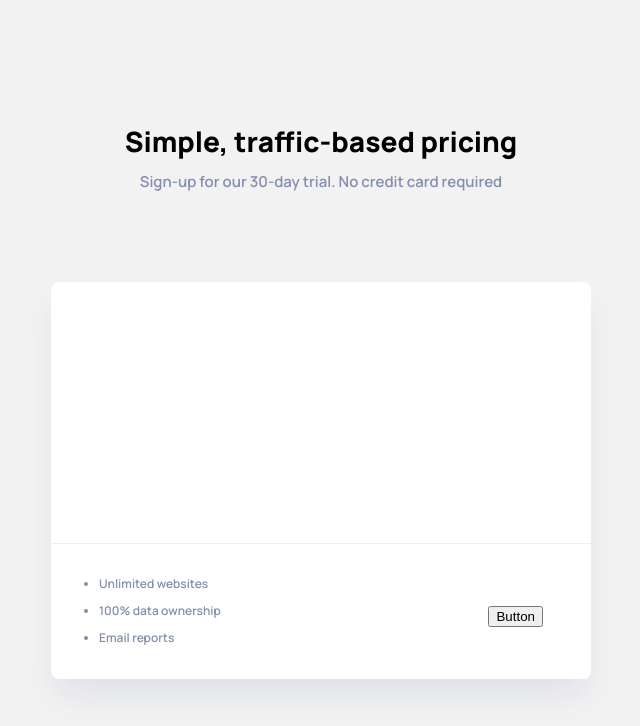
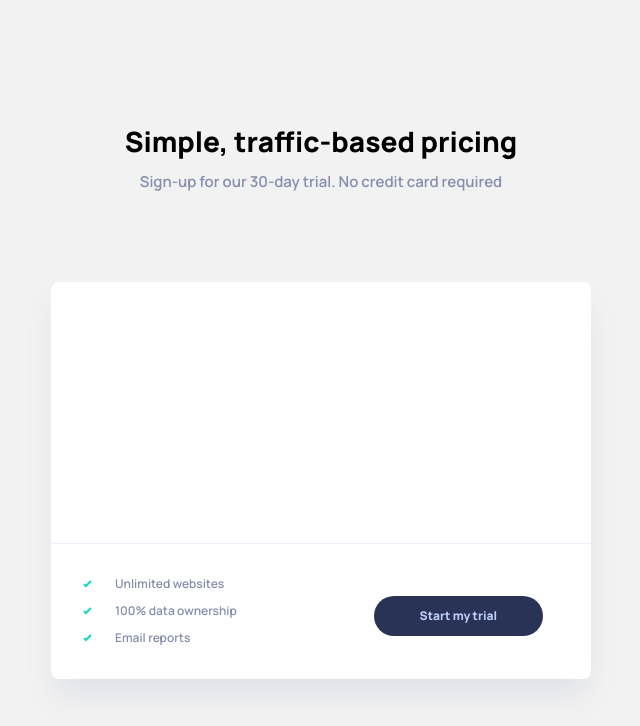
Before and after one commit to bralash/pricing, a React (Create React App) app: page / in a window 1280 px wide. Shown: the top 726 px of the page, without its empty margins (319-959 px from the left). Built offline with nearby package versions, Linux system fonts and the light colour scheme.

Commit message:
Styled bottom sheet link

```diff
--- a/src/components/bottom-sheet/bottom-sheet.module.scss
+++ b/src/components/bottom-sheet/bottom-sheet.module.scss
@@ -23,4 +23,23 @@
 
 .ul li {
     margin-bottom: 11px;
+    list-style-image: url(icon-check.svg);
 }
+
+.ul li span {
+    position: relative;
+    left: 16px
+}
+
+.startTrial {
+    text-decoration: none;
+    font-family: Manrope;
+    background-color: #293356;
+    color: #BECDFF;
+    display: inline-block;
+    border-radius: 20.5px;
+    padding: 12px 46px;
+    font-size: 12px;
+    line-height: 16px;
+    font-weight: 800;
+}
--- a/src/components/bottom-sheet/bottom-sheet.tsx
+++ b/src/components/bottom-sheet/bottom-sheet.tsx
@@ -5,8 +5,20 @@ export interface BottomSheetProps {
 }
 
 export const BottomSheet = ({ className }: BottomSheetProps) => {
-    return <div className={`${styles.root} ${className} ${styles.bottomSheet}`}>
-        <ul className={styles.ul}><li>Unlimited websites</li><li>100% data ownership</li><li>Email reports</li></ul>
-        <button>Button</button>
-    </div>;
+    return (
+        <div className={`${styles.root} ${className} ${styles.bottomSheet}`}>
+            <ul className={styles.ul}>
+                <li>
+                    <span>Unlimited websites</span>
+                </li>
+                <li>
+                    <span>100% data ownership</span>
+                </li>
+                <li>
+                    <span>Email reports</span>
+                </li>
+            </ul>
+            <a href="/" className={`${styles.startTrial}`}>Start my trial</a>
+        </div>
+    );
 };
```
Also changed, not shown: src/components/bottom-sheet/icon-check.svg (added).
